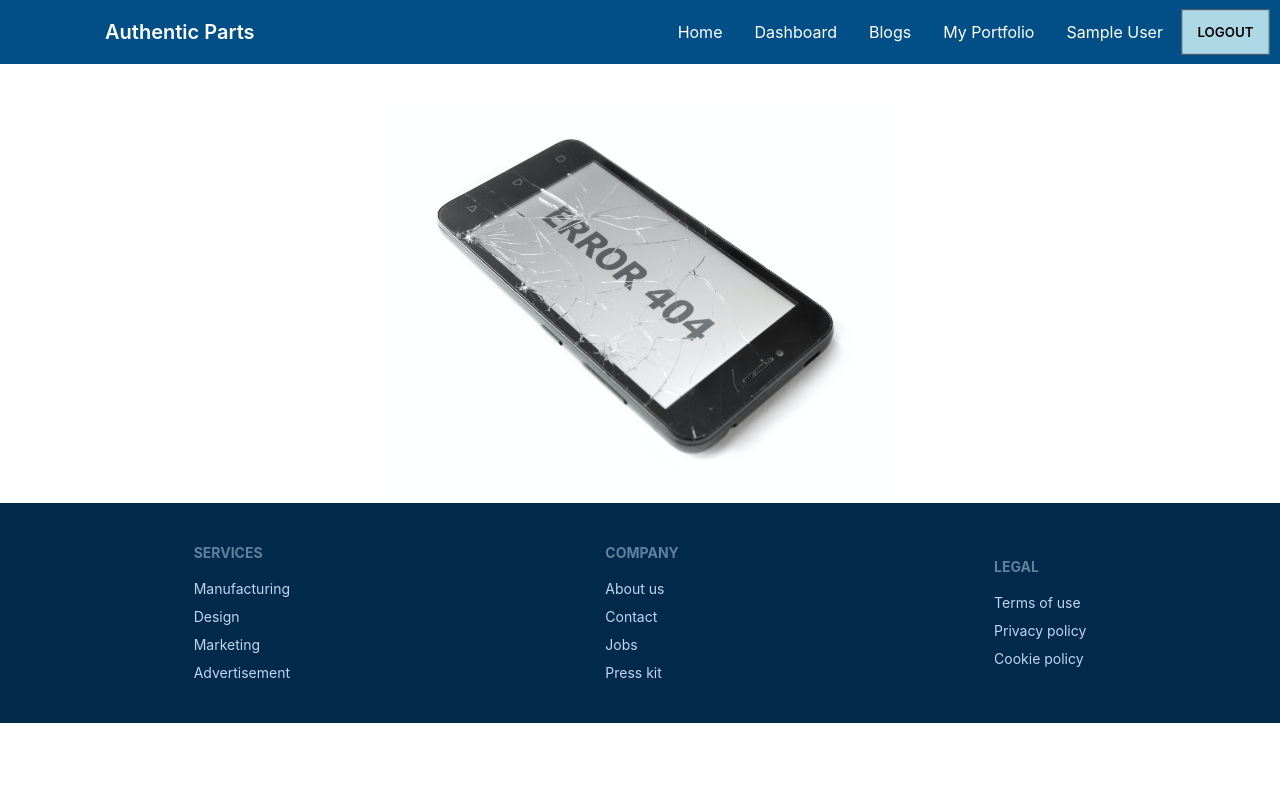
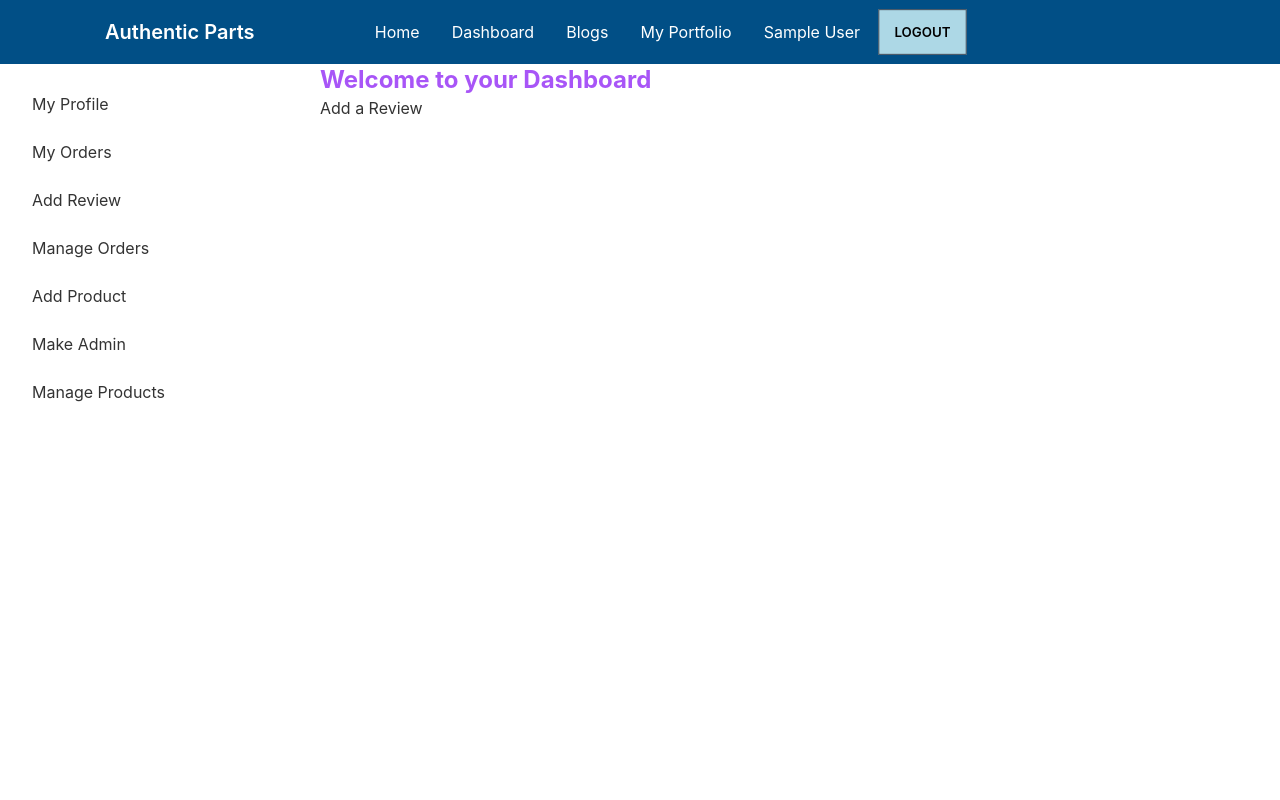
Before and after one commit to Ety-Biswangri/authentic-parts-client, a React (Create React App) app: page /dashboard/addReview in a window 1280 px wide. Shown: the top 800 px of the page. Built offline with nearby package versions, Linux system fonts and the light colour scheme; no server answers; sample sign-in values are in the browser's storage.

Commit message:
dashboard designed

```diff
--- a/src/App.js
+++ b/src/App.js
@@ -12,6 +12,13 @@ import Blogs from './components/Blogs/Blogs';
 import NotFound from './components/NotFound/NotFound';
 import Purchase from './components/Purchase/Purchase';
 import RequireAuth from './components/Login/RequireAuth/RequireAuth';
+import MyOrders from './components/Dashboard/MyOrders';
+import MyProfile from './components/Dashboard/MyProfile';
+import AddReview from './components/Dashboard/AddReview';
+import ManageOrders from './components/Dashboard/ManageOrders';
+import AddProduct from './components/Dashboard/AddProduct';
+import MakeAdmin from './components/Dashboard/MakeAdmin';
+import ManageProducts from './components/Dashboard/ManageProducts';
 
 function App() {
   return (
@@ -33,7 +40,15 @@ function App() {
             <RequireAuth>
               <Dashboard></Dashboard>
             </RequireAuth>
-          }></Route>
+          }>
+            <Route index element={<MyProfile></MyProfile>}></Route>
+            <Route path='myOrders' element={<MyOrders></MyOrders>}></Route>
+            <Route path='addReview' element={<AddReview></AddReview>}></Route>
+            <Route path='manageOrders' element={<ManageOrders></ManageOrders>}></Route>
+            <Route path='addProduct' element={<AddProduct></AddProduct>}></Route>
+            <Route path='makeAdmin' element={<MakeAdmin></MakeAdmin>}></Route>
+            <Route path='manageProducts' element={<ManageProducts></ManageProducts>}></Route>
+          </Route>
 
           <Route path='/login' element={<LoginPage></LoginPage>}></Route>
 
--- /dev/null
+++ b/src/components/Dashboard/AddProduct.js
@@ -0,0 +1,11 @@
+import React from 'react';
+
+const AddProduct = () => {
+    return (
+        <div>
+            <h2>Add a Product</h2>
+        </div>
+    );
+};
+
+export default AddProduct;
--- /dev/null
+++ b/src/components/Dashboard/AddReview.js
@@ -0,0 +1,11 @@
+import React from 'react';
+
+const AddReview = () => {
+    return (
+        <div>
+            <h2>Add a Review</h2>
+        </div>
+    );
+};
+
+export default AddReview;
--- a/src/components/Dashboard/Dashboard.js
+++ b/src/components/Dashboard/Dashboard.js
@@ -1,9 +1,29 @@
 import React from 'react';
+import { Outlet } from 'react-router-dom';
+import { Link } from 'react-router-dom';
 
 const Dashboard = () => {
     return (
-        <div>
-            <h2>Dashboard</h2>
+        <div class="drawer drawer-mobile">
+            <input id="dashboard-sidebar" type="checkbox" class="drawer-toggle" />
+            <div class="drawer-content">
+                <h2 className='text-2xl font-bold text-purple-500'>Welcome to your Dashboard</h2>
+                <Outlet></Outlet>
+            </div>
+
+            <div class="drawer-side">
+                <label for="dashboard-sidebar" class="drawer-overlay"></label>
+                <ul class="menu p-4 overflow-y-auto w-80 bg-base-100 text-base-content">
+                    <li><Link to="/dashboard">My Profile</Link></li>
+                    <li><Link to="/dashboard/myOrders">My Orders</Link></li>
+                    <li><Link to="/dashboard/addReview">Add Review</Link></li>
+                    <li><Link to="/dashboard/manageOrders">Manage Orders</Link></li>
+                    <li><Link to="/dashboard/addProduct">Add Product</Link></li>
+                    <li><Link to="/dashboard/makeAdmin">Make Admin</Link></li>
+                    <li><Link to="/dashboard/manageProducts">Manage Products</Link></li>
+                </ul>
+
+            </div>
         </div>
     );
 };
--- /dev/null
+++ b/src/components/Dashboard/MakeAdmin.js
@@ -0,0 +1,11 @@
+import React from 'react';
+
+const MakeAdmin = () => {
+    return (
+        <div>
+            <h2>Make a Admin</h2>
+        </div>
+    );
+};
+
+export default MakeAdmin;
--- /dev/null
+++ b/src/components/Dashboard/ManageOrders.js
@@ -0,0 +1,11 @@
+import React from 'react';
+
+const ManageOrders = () => {
+    return (
+        <div>
+            <h2>Manage Orders</h2>
+        </div>
+    );
+};
+
+export default ManageOrders;
--- /dev/null
+++ b/src/components/Dashboard/ManageProducts.js
@@ -0,0 +1,11 @@
+import React from 'react';
+
+const ManageProducts = () => {
+    return (
+        <div>
+            <h2>Manage Products</h2>
+        </div>
+    );
+};
+
+export default ManageProducts;
--- /dev/null
+++ b/src/components/Dashboard/MyOrders.js
@@ -0,0 +1,11 @@
+import React from 'react';
+
+const MyOrders = () => {
+    return (
+        <div>
+            <h2>My Orders</h2>
+        </div>
+    );
+};
+
+export default MyOrders;
--- /dev/null
+++ b/src/components/Dashboard/MyProfile.js
@@ -0,0 +1,11 @@
+import React from 'react';
+
+const MyProfile = () => {
+    return (
+        <div>
+            <h2>My Profile</h2>
+        </div>
+    );
+};
+
+export default MyProfile;
--- a/src/components/Home/Header/Header.js
+++ b/src/components/Home/Header/Header.js
@@ -50,9 +50,11 @@ const Header = () => {
                     {headerItems}
                 </ul>
             </div>
-            {/* <div class="navbar-end">
-                <a class="btn">Get started</a>
-            </div> */}
+            <div class="navbar-end">
+                <label tabindex="1" for="dashboard-sidebar" class="btn btn-ghost lg:hidden text-white">
+                    <svg xmlns="http://www.w3.org/2000/svg" class="h-5 w-5" fill="none" viewBox="0 0 24 24" stroke="currentColor"><path stroke-linecap="round" stroke-linejoin="round" stroke-width="2" d="M4 6h16M4 12h8m-8 6h16" /></svg>
+                </label>
+            </div>
         </div>
     );
 };
```
